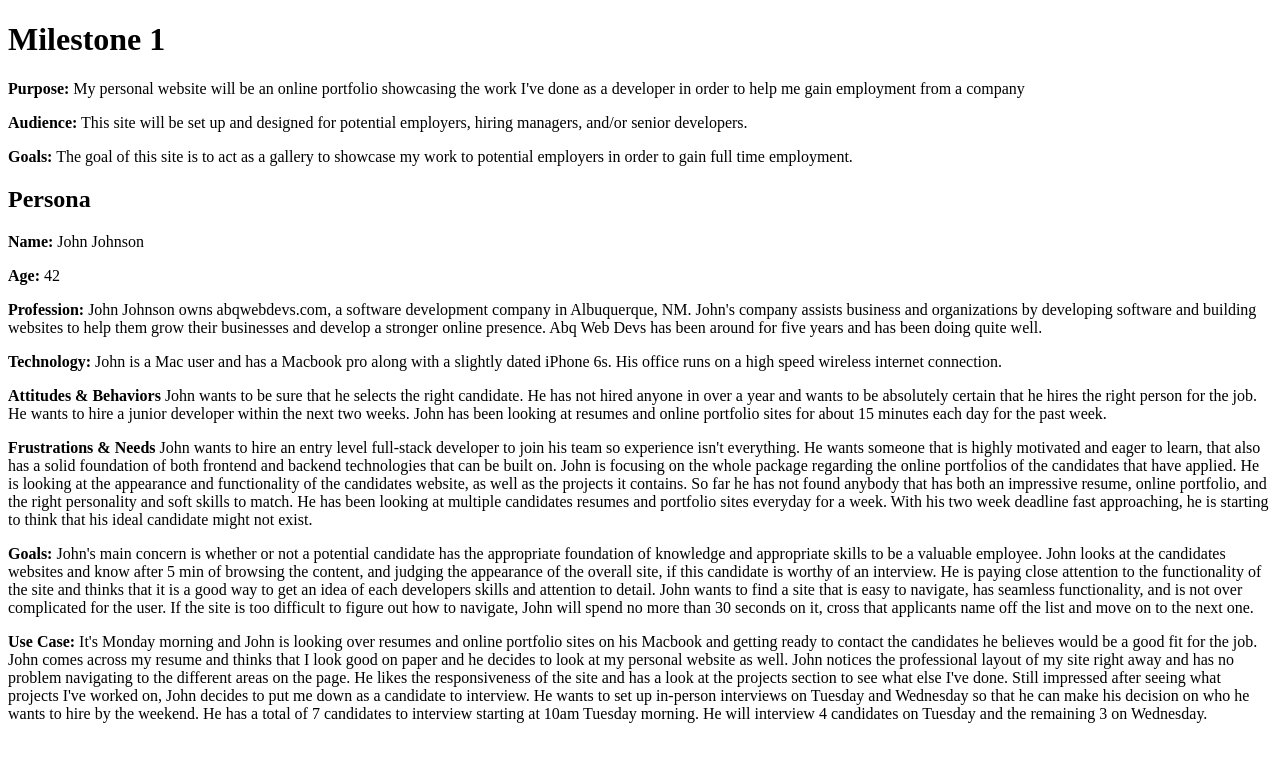
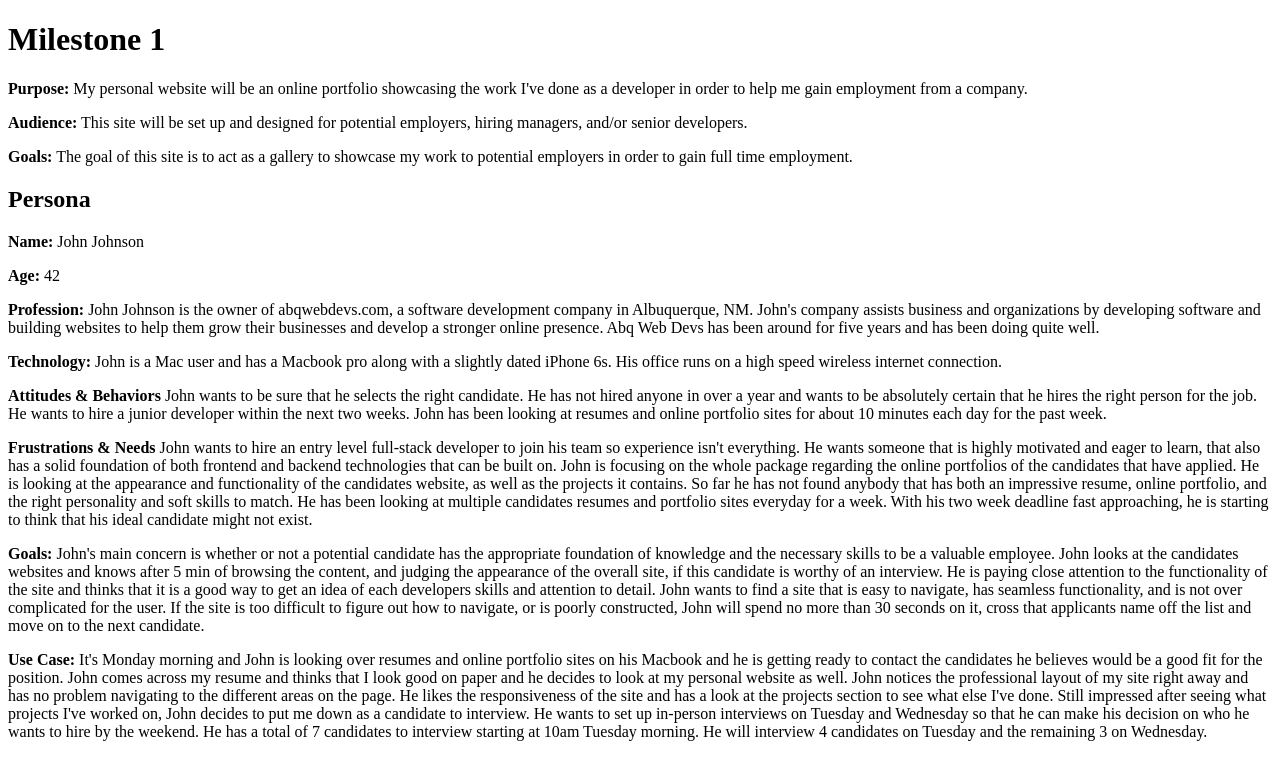
Before and after one commit to djackreuter/jack-reuter-pwp, a PHP site: page /milestone-1.php in a window 1280 px wide. Shown: the top 780 px of the page. Run offline with PHP 8.4, Linux system fonts and the light colour scheme.

Commit message:
corrected some grammar and re-worded some sections

```diff
--- a/public_html/documentation/milestone-1.php
+++ b/public_html/documentation/milestone-1.php
@@ -7,7 +7,7 @@
 	<body>
 		<h1>Milestone 1</h1>
 		<p><strong>Purpose:</strong> My personal website will be an online portfolio showcasing the work I've done as
-			a developer in order to help me gain employment from a company</p>
+			a developer in order to help me gain employment from a company.</p>
 		<p><strong>Audience:</strong> This site will be set up and designed for potential employers, hiring managers,
 			and/or senior developers.</p>
 		<p><strong>Goals:</strong> The goal of this site is to act as a gallery to showcase my work to potential
@@ -15,7 +15,7 @@
 		<h2>Persona</h2>
 		<p><strong>Name:</strong> John Johnson</p>
 		<p><strong>Age:</strong> 42</p>
-		<p><strong>Profession:</strong> John Johnson owns abqwebdevs.com, a software development company in
+		<p><strong>Profession:</strong> John Johnson is the owner of abqwebdevs.com, a software development company in
 			Albuquerque, NM. John's company assists business and organizations by developing software and
 			building websites to help them grow their businesses and develop a stronger online presence. Abq Web Devs
 			has been around for five years and has been doing quite well. </p>
@@ -24,7 +24,7 @@
 		<p><strong>Attitudes &amp; Behaviors</strong> John wants to be sure that he selects the right candidate. He
 			has not hired anyone in over a year and wants to be absolutely certain that he hires the right person for the
 			job. He wants to hire a junior developer within the next two weeks. John has been
-			looking at resumes and online portfolio sites for about 15 minutes each day for the past week.
+			looking at resumes and online portfolio sites for about 10 minutes each day for the past week.
 		</p>
 		<p><strong>Frustrations &amp; Needs</strong> John wants to hire an entry level full-stack developer to join
 			his team so experience isn't everything. He wants someone that is highly motivated and eager to learn, that
@@ -37,22 +37,22 @@
 			week. With his two week deadline fast approaching, he is starting to think that his ideal candidate
 			might not exist.</p>
 		<p><strong>Goals:</strong> John's main concern is whether or not a potential candidate has the appropriate
-			foundation of knowledge and appropriate skills to be a valuable employee. John looks at the
-			candidates websites and know after 5 min of browsing the content, and judging the appearance of the overall
+			foundation of knowledge and the necessary skills to be a valuable employee. John looks at the
+			candidates websites and knows after 5 min of browsing the content, and judging the appearance of the overall
 			site, if this candidate is worthy of an interview. He is paying close attention to the functionality of the
 			site and thinks that it is a good way to get an idea of each developers skills and attention to detail.
 			John wants to find a site that is easy to navigate, has seamless functionality, and is not over complicated
-			for the user. If the site is too difficult to figure out how to navigate, John will spend no more than 30
-			seconds on it, cross that applicants name off the list and move on to the next one.</p>
+			for the user. If the site is too difficult to figure out how to navigate, or is poorly constructed, John will
+			spend	no more than 30 seconds on it, cross that applicants name off the list and move on to the next candidate.</p>
 		<p><strong>Use Case:</strong> It's Monday morning and John is looking over resumes and online
-			portfolio sites on his Macbook and getting ready to contact the candidates he believes would be a good fit for
-			the job. John comes across my resume and thinks that I look good on paper and he decides to look at my personal
-			website as well. John notices the professional layout of my site right away and has no problem navigating to
-			the different areas on the page. He likes the responsiveness of the site and has a look at the projects section
-			to see what else I've done. Still impressed after seeing what projects I've worked on, John decides to put me
-			down as a candidate to interview. He wants to set up in-person interviews on Tuesday and Wednesday so that
-			he can make his decision on who he wants to hire by the weekend. He has a total of 7 candidates to interview
-			starting at 10am Tuesday morning. He will interview 4 candidates on Tuesday and the remaining 3 on Wednesday.
-		</p>
+			portfolio sites on his Macbook and he is getting ready to contact the candidates he believes would be a good
+			fit for the position. John comes across my resume and thinks that I look good on paper and he decides to look
+			at my personal website as well. John notices the professional layout of my site right away and has no
+			problem navigating to the different areas on the page. He likes the responsiveness of the site and has a
+			look at the projects section to see what else I've done. Still impressed after seeing what projects I've
+			worked on, John decides to put me down as a candidate to interview. He wants to set up in-person interviews
+			on Tuesday and Wednesday so that he can make his decision on who he wants to hire by the weekend. He has a
+			total of 7 candidates to interview starting at 10am Tuesday morning. He will interview 4 candidates on
+			Tuesday and the remaining 3 on Wednesday.</p>
 	</body>
 </html>
```
